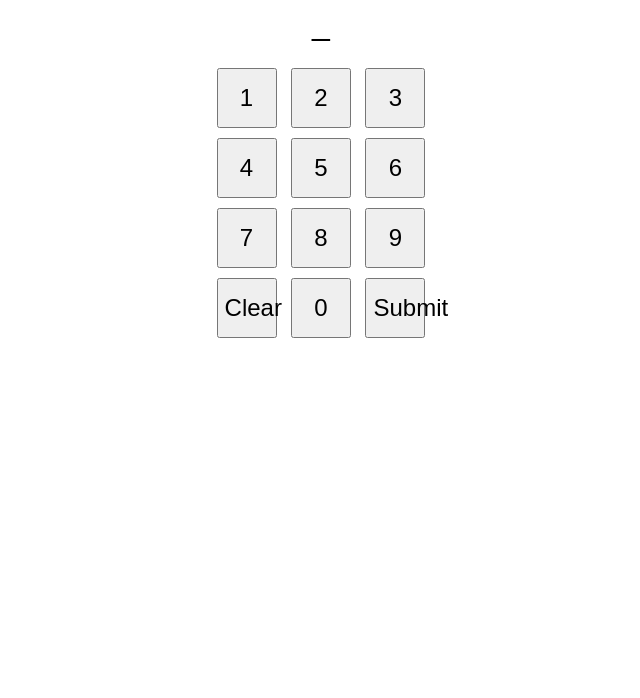
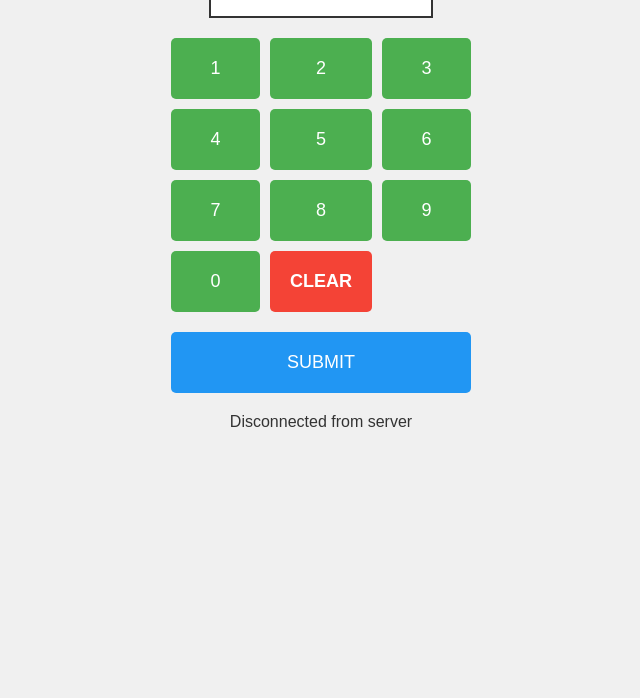
Before and after one commit to branlahud/magic-room, a website: page public/pageA.html in a window 1280 px wide. Shown: the part 102-800 px from the top of the page, without its empty margins (319-959 px from the left). Drawn offline with Linux system fonts and the light colour scheme.

Commit message:
Update pageA.html

```diff
--- a/public/pageA.html
+++ b/public/pageA.html
@@ -1,75 +1,134 @@
 <!DOCTYPE html>
-<html lang="en">
+<html>
 <head>
-  <meta charset="UTF-8">
-  <title>Keypad</title>
+    <title>Magic Keypad</title>
+    <meta name="viewport" content="width=device-width, initial-scale=1.0">
     <style>
-    body { font-family: Arial; text-align: center; margin-top: 50px; }
-    .keypad button { width: 60px; height: 60px; font-size: 24px; margin: 5px; }
-    #message { margin-top: 20px; font-size: 24px; }
+        body {
+            font-family: Arial, sans-serif;
+            text-align: center;
+            padding: 20px;
+            background: #f0f0f0;
+        }
+        #codeDisplay {
+            font-size: 24px;
+            padding: 10px;
+            margin-bottom: 20px;
+            border: 2px solid #333;
+            background: white;
+            width: 200px;
+            margin-left: auto;
+            margin-right: auto;
+        }
+        .keypad {
+            display: grid;
+            grid-template-columns: repeat(3, 1fr);
+            gap: 10px;
+            max-width: 300px;
+            margin: 0 auto;
+        }
+        button {
+            padding: 20px;
+            font-size: 18px;
+            background: #4CAF50;
+            color: white;
+            border: none;
+            border-radius: 5px;
+            cursor: pointer;
+        }
+        button:hover { background: #45a049; }
+        #clearBtn {
+            background: #f44336;
+            font-weight: bold;
+        }
+        #clearBtn:hover { background: #da190b; }
+        #submitBtn {
+            background: #2196F3;
+            grid-column: span 3;
+            margin-top: 10px;
+        }
+        #submitBtn:hover { background: #0b7dda; }
+        #message {
+            margin-top: 20px;
+            font-size: 16px;
+            color: #333;
+        }
     </style>
 </head>
 <body>
-
-<h1>Enter Code</h1>
-<div id="inputDisplay" style="font-size: 32px; margin-bottom: 20px;">_</div>
-
+    <h2>Enter the Magic Code</h2>
+    <div id="codeDisplay"></div>
     <div class="keypad">
-  <!-- Numbers -->
-  <div>
-    <button onclick="addNumber('1')">1</button>
-    <button onclick="addNumber('2')">2</button>
-    <button onclick="addNumber('3')">3</button>
+        <button onclick="addDigit('1')">1</button>
+        <button onclick="addDigit('2')">2</button>
+        <button onclick="addDigit('3')">3</button>
+        <button onclick="addDigit('4')">4</button>
+        <button onclick="addDigit('5')">5</button>
+        <button onclick="addDigit('6')">6</button>
+        <button onclick="addDigit('7')">7</button>
+        <button onclick="addDigit('8')">8</button>
+        <button onclick="addDigit('9')">9</button>
+        <button onclick="addDigit('0')">0</button>
+        <button id="clearBtn" onclick="clearCode()">CLEAR</button>
+        <button id="submitBtn" onclick="sendCode()">SUBMIT</button>
     </div>
-  <div>
-    <button onclick="addNumber('4')">4</button>
-    <button onclick="addNumber('5')">5</button>
-    <button onclick="addNumber('6')">6</button>
-  </div>
-  <div>
-    <button onclick="addNumber('7')">7</button>
-    <button onclick="addNumber('8')">8</button>
-    <button onclick="addNumber('9')">9</button>
-  </div>
-  <div>
-    <button onclick="clearInput()">Clear</button>
-    <button onclick="addNumber('0')">0</button>
-    <button onclick="submitCode()">Submit</button>
-  </div>
-</div>
-
-<div id="message"></div>
+    <p id="message"></p>
 
     <script>
-  let input = "";
+        const ws = new WebSocket('wss://' + window.location.host);
+        let code = '';
 
-  const socket = new WebSocket(`wss://${location.host}`);
+        ws.onopen = () => {
+            console.log('Page A: Connected to WebSocket server');
+            document.getElementById('message').textContent = 'Connected to server';
+        };
 
-  function addNumber(num) {
-    input += num;
-    document.getElementById('inputDisplay').innerText = input;
+        ws.onmessage = (event) => {
+            console.log('Page A: WebSocket message received:', event.data);
+            try {
+                const data = JSON.parse(event.data);
+                if (data.event === 'wrongCode') {
+                    document.getElementById('message').textContent = 'Try again!';
+                }
+            } catch (err) {
+                console.error('Page A: Error parsing WebSocket message:', err);
+            }
+        };
+
+        ws.onerror = (err) => {
+            console.error('Page A: WebSocket error:', err);
+            document.getElementById('message').textContent = 'Connection error';
+        };
+
+        ws.onclose = () => {
+            console.log('Page A: WebSocket connection closed');
+            document.getElementById('message').textContent = 'Disconnected from server';
+        };
+
+        function addDigit(digit) {
+            code += digit;
+            document.getElementById('codeDisplay').textContent = code;
+            document.getElementById('message').textContent = '';
         }
 
-  function clearInput() {
-    input = "";
-    document.getElementById('inputDisplay').innerText = "_";
-    document.getElementById('message').innerText = "";
+        function clearCode() {
+            code = '';
+            document.getElementById('codeDisplay').textContent = '';
+            document.getElementById('message').textContent = '';
         }
 
-  function submitCode() {
-    if (input === "") {
-      document.getElementById('message').innerText = "Enter a code first!";
-      return;
-    }
-    const codes = ["5920", "1346799352", "288", "15100"];
-    if (codes.includes(input)) {
-      document.getElementById('message').innerText = "Look at the TV!";
-      socket.send(input); // send code to server
+        function sendCode() {
+            if (code) {
+                const message = JSON.stringify({ code: code });
+                console.log('Page A: Sending code:', message);
+                ws.send(message);
+                document.getElementById('message').textContent = 'Look at the TV!';
+                code = '';
+                document.getElementById('codeDisplay').textContent = '';
             } else {
-      document.getElementById('message').innerText = "Try again!";
+                document.getElementById('message').textContent = 'Enter a code first!';
             }
         }
     </script>
-
 </body>
 </html>
```
Lines whose indentation alone changed are shown as unchanged.
